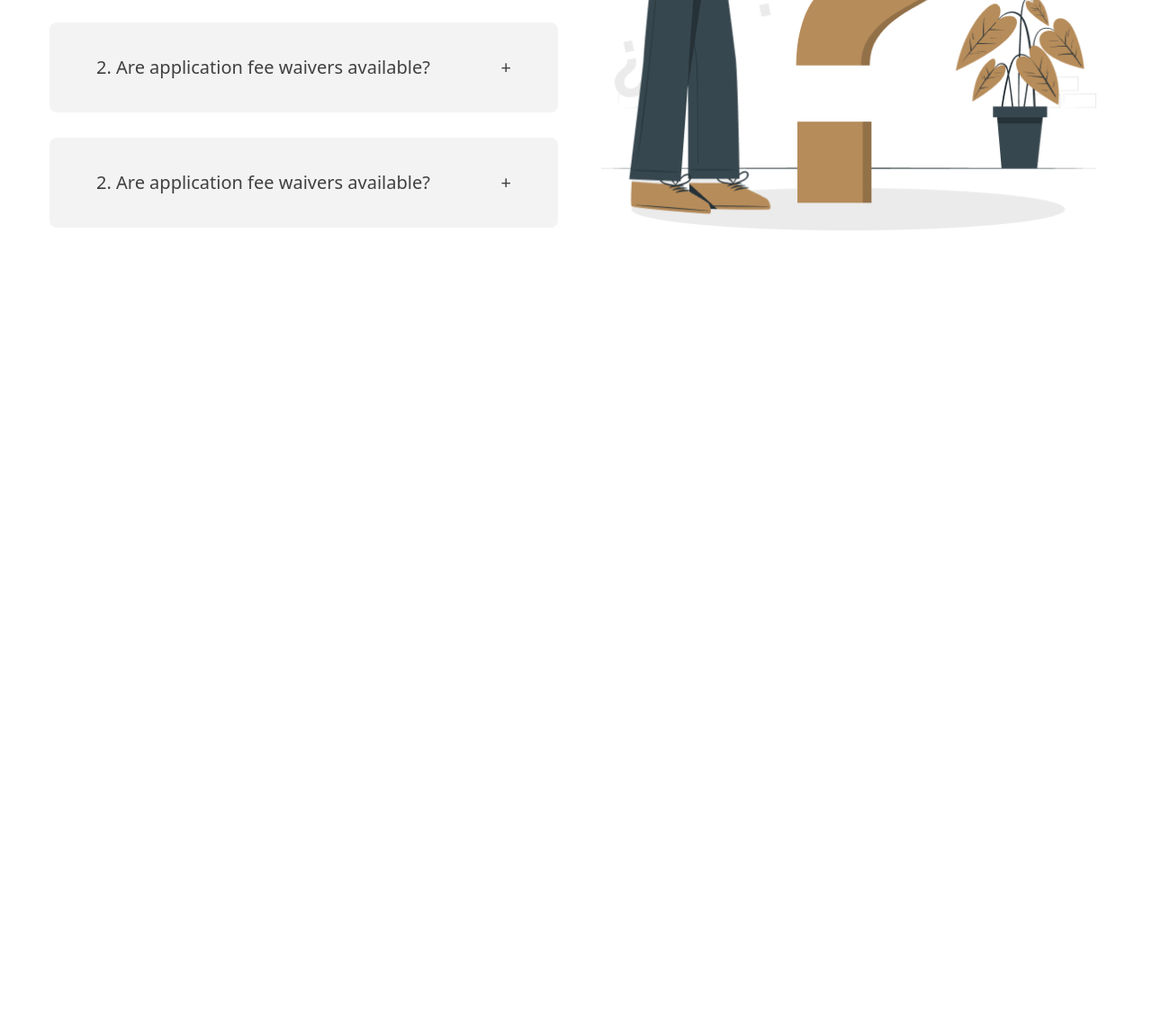
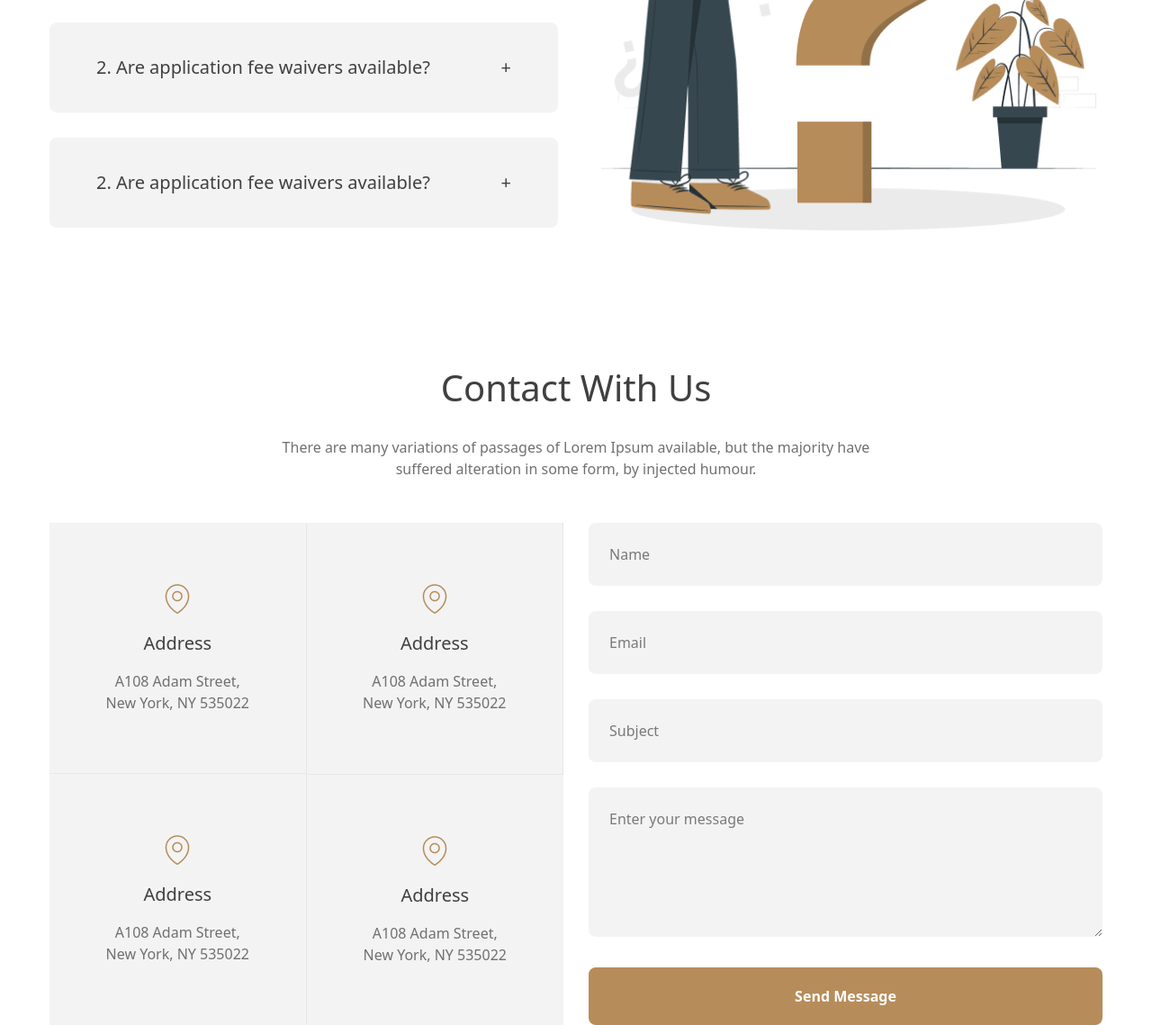
Before and after one commit to mdnurnabirana/Legal-Solution-TailwindCSS, a plain HTML site: page legal-solution-resources/index.html in a window 1280 px wide. Shown: the part 3145-4284 px from the top of the page at 90% size. Before the commit the page ends 3426 px from the top, so only its background shows below. Drawn offline with nearby package versions, Linux system fonts and the light colour scheme.

Commit message:
Add section - contact us

```diff
--- a/legal-solution-resources/index.html
+++ b/legal-solution-resources/index.html
@@ -198,6 +198,61 @@
             </div>
         </section>
 
+        <!-- Contact US -->
+        <section class="mt-30 space-y-12">
+            <!-- Title -->
+            <div class="px-[228px]">
+                <h1 class="text-center text-[rgb(64,64,64)] text-[40px] mb-6">Contact With Us</h1>
+                <p class="text-center text-[rgb(112,112,112)]">There are many variations of passages of Lorem Ipsum
+                    available, but the majority have suffered alteration in some form, by injected humour.</p>
+            </div>
+            <div class="grid grid-cols-2 gap-x-7 rounded-lg">
+                <div class="grid grid-cols-2">
+                    <div class="border-r border-b bg-[rgb(243,243,243)] border-[rgb(231,231,231)] text-center">
+                        <div class="px-15 py-16">
+                            <img class="mx-auto mb-4" src="./images/location.png" alt="location">
+                            <h3 class="text-[rgb(65,64,64)] text-xl mb-4">Address</h3>
+                            <p class="text-[rgb(112,112,112)]">A108 Adam Street,
+                                New York, NY 535022</p>
+                        </div>
+
+                    </div>
+                    <div class="border-r bg-[rgb(243,243,243)] border-[rgb(231,231,231)] text-center">
+                        <div class="px-15 py-16">
+                            <img class="mx-auto mb-4" src="./images/location.png" alt="location">
+                            <h3 class="text-[rgb(65,64,64)] text-xl mb-4">Address</h3>
+                            <p class="text-[rgb(112,112,112)]">A108 Adam Street,
+                                New York, NY 535022</p>
+                        </div>
+                    </div>
+                    <div class="border-r bg-[rgb(243,243,243)] border-[rgb(231,231,231)] text-center">
+                        <div class="px-15 py-16">
+                            <img class="mx-auto mb-4" src="./images/location.png" alt="location">
+                            <h3 class="text-[rgb(65,64,64)] text-xl mb-4">Address</h3>
+                            <p class="text-[rgb(112,112,112)]">A108 Adam Street,
+                                New York, NY 535022</p>
+                        </div>
+                    </div>
+                    <div class="border-t bg-[rgb(243,243,243)] border-[rgb(231,231,231)] text-center">
+                        <div class="px-15 py-16">
+                            <img class="mx-auto mb-4" src="./images/location.png" alt="location">
+                            <h3 class="text-[rgb(65,64,64)] text-xl mb-4">Address</h3>
+                            <p class="text-[rgb(112,112,112)]">A108 Adam Street,
+                                New York, NY 535022</p>
+                        </div>
+                    </div>
+                </div>
+                <div>
+                    <form action="#">
+                        <input class="bg-[rgb(243,243,243)] rounded-lg w-full p-[23px] border-none mb-7 focus:outline-none" type="text" name="name" id="name" placeholder="Name">
+                        <input class="bg-[rgb(243,243,243)] rounded-lg w-full p-[23px] border-none mb-7 focus:outline-none" type="email" name="email" id="email" placeholder="Email">
+                        <input class="bg-[rgb(243,243,243)] rounded-lg w-full p-[23px] border-none mb-7 focus:outline-none" type="text" name="subject" id="subject" placeholder="Subject">
+                        <textarea class="bg-[rgb(243,243,243)] rounded-lg w-full p-[23px] border-none mb-7 focus:outline-none" name="message" id="message" placeholder="Enter your message" rows="5"></textarea>
+                        <button class="bg-[rgb(182,140,90)] text-white py-5 w-full rounded-lg font-semibold">Send Message</button>
+                    </form>
+                </div>
+            </div>
+        </section>
     </main>
 </body>
 
```
